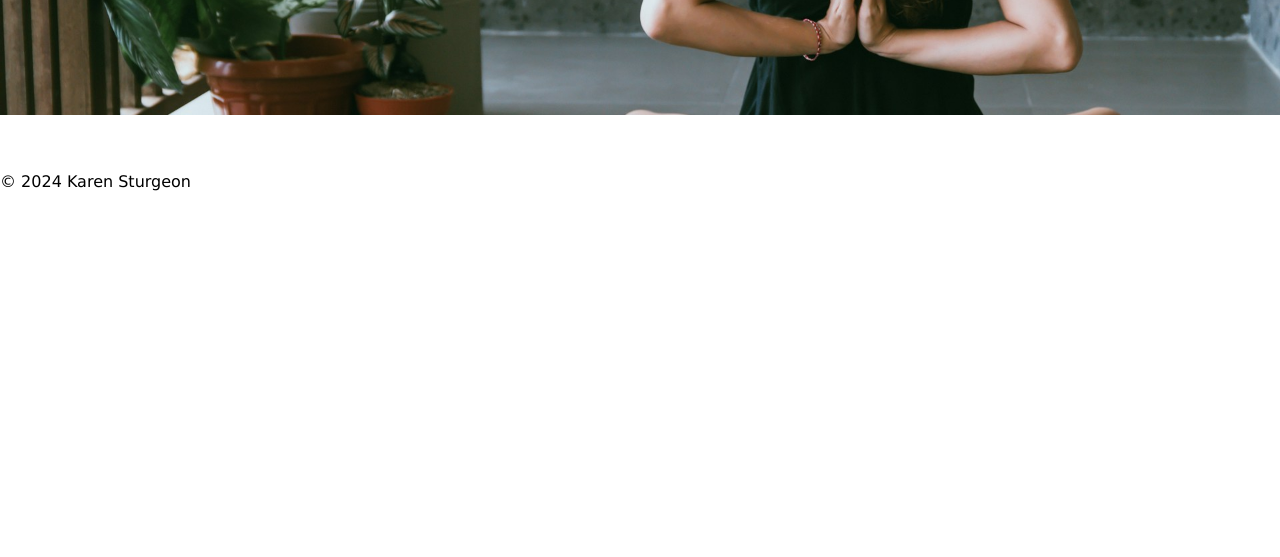
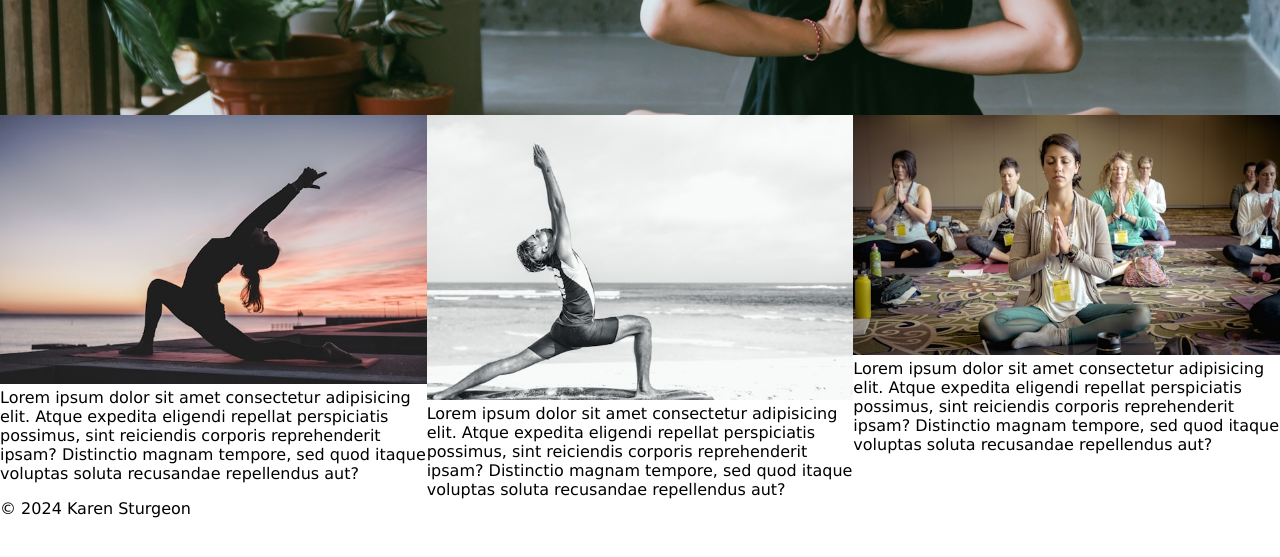
Before and after one commit to ksturgeongcc/essential-content, a plain HTML site: page index.html in a window 1280 px wide. Shown: the part 205-762 px from the top of the page. Drawn offline with Linux system fonts and the light colour scheme.

Commit message:
adding content

```diff
--- a/css/style.css
+++ b/css/style.css
@@ -28,6 +28,13 @@ header h1{
     font-size: 16px;
 }
 
+/* section */
+section{
+    display: flex;
+    flex-wrap: 1 1 1 15em;
+}
+
+
 /* tablet */
 @media only screen and (min-width: 767px){
     header h1{
--- a/index.html
+++ b/index.html
@@ -13,16 +13,16 @@
     </header>
     <section>
         <div>
-            <img src="" alt="">
-            <p></p>
+            <img src="./images/img1.jpg" alt="lovely image of yoga">
+            <p>Lorem ipsum dolor sit amet consectetur adipisicing elit. Atque expedita eligendi repellat perspiciatis possimus, sint reiciendis corporis reprehenderit ipsam? Distinctio magnam tempore, sed quod itaque voluptas soluta recusandae repellendus aut?</p>
         </div>
         <div>
-            <img src="" alt="">
-            <p></p>
+            <img src="./images/img2.jpg" alt="lovely image of yoga">
+            <p>Lorem ipsum dolor sit amet consectetur adipisicing elit. Atque expedita eligendi repellat perspiciatis possimus, sint reiciendis corporis reprehenderit ipsam? Distinctio magnam tempore, sed quod itaque voluptas soluta recusandae repellendus aut?</p>
         </div>
         <div>
-            <img src="" alt="">
-            <p></p>
+            <img src="./images/img3.jpg" alt="lovely image of yoga">
+            <p>Lorem ipsum dolor sit amet consectetur adipisicing elit. Atque expedita eligendi repellat perspiciatis possimus, sint reiciendis corporis reprehenderit ipsam? Distinctio magnam tempore, sed quod itaque voluptas soluta recusandae repellendus aut?</p>
         </div>
     </section>
     <section>
```
